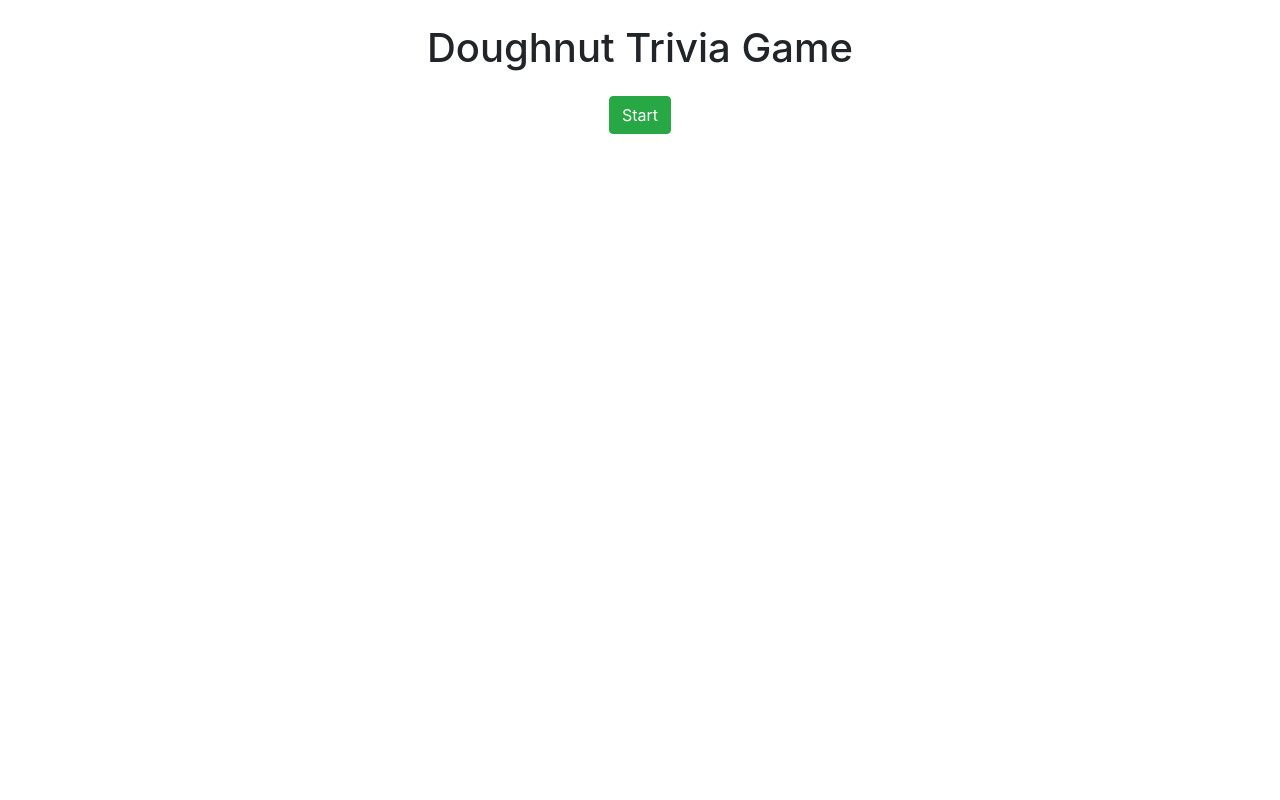
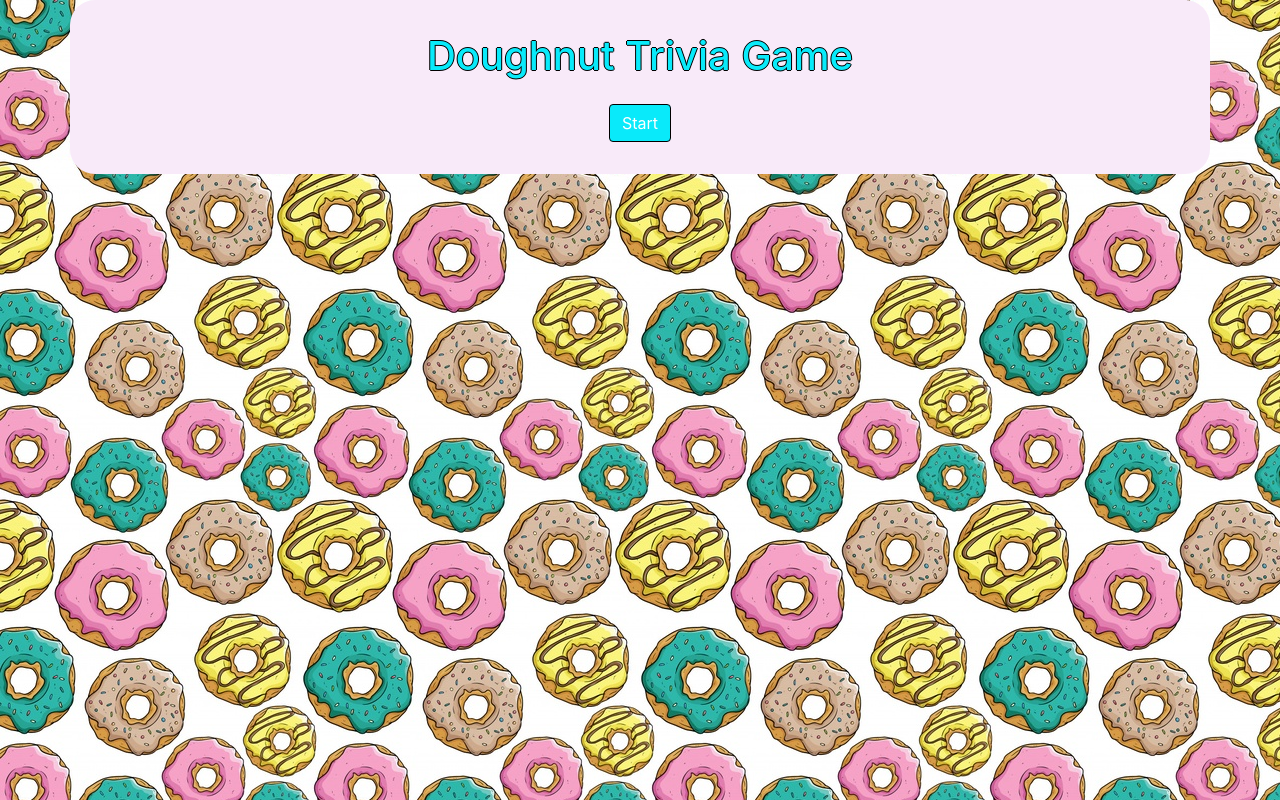
Before and after one commit to nolanklinke/TriviaGame, a plain HTML site: page index.html in a window 1280 px wide. Drawn offline with nearby package versions, Linux system fonts and the light colour scheme.

Commit message:
added css

```diff
--- a/assets/css/style.css
+++ b/assets/css/style.css
@@ -0,0 +1,17 @@
+body {
+    background-image: url("../images/donut2.jpg");
+    color: rgb(9, 234, 250);
+    text-shadow: -1px 0 black, 0 1px black, 1px 0 black, 0 -1px black;
+}
+
+.container {
+    background: rgb(248, 234, 249);
+    border-radius: 25px;
+}
+
+#startGame {
+    color: white;
+    background-color:rgb(9, 234, 250);
+    border-color: black;
+
+}
--- a/assets/javascript/app.js
+++ b/assets/javascript/app.js
@@ -5,7 +5,6 @@ var trivia = {
                 "National Donut Day was established in 1938 to celebrate the Salvation Army Workers (“Doughnut Girls”) who supplied free donuts to American troops during WWI. When is National Donut Day?",
                 "What holiday was celebrated by bobbing for doughnuts hung from a string?",
                 "Which city has the most doughnut shops per person?",
-                "Game is Over! You got "
 ],
     options: [
         ["Old-fashioned", "Cinnamon Twist", "Cruller", "Scone"],
@@ -19,7 +18,6 @@ var trivia = {
             "The 1st Friday of June",
             "Halloween",
             "Boston, MA"],
-
     countdownTimer: 15,
     correct: 0,
     wrong: 0,
@@ -35,7 +33,7 @@ $(document).ready(function() {
         $("#questionsGoHere").html("Yes, That is correct!");
         setTimeout(function() {
             nextQuestion();
-          }, 5000);
+          }, 3000);
     }
 
     function incorrect() {
@@ -45,7 +43,7 @@ $(document).ready(function() {
         $("#questionsGoHere").html("Sorry, That is incorrect!");
         setTimeout(function() {
             nextQuestion();
-          }, 5000);
+          }, 3000);
     }
 
     function timeUp() {
@@ -55,26 +53,8 @@ $(document).ready(function() {
         $("#questionsGoHere").html("Woops! You ran out of time!");
         setTimeout(function() {
             nextQuestion();
-          }, 5000);
+          }, 3000);
     }
-
-    /*function run() {
-        trivia.countdownTimer = 15;
-        clearInterval(timer);
-        timer = setInterval(decrement, 1000);
-    }*/
-
-
-    /*function decrement() {
-        $("#timer").html("Time Remaining: " + trivia.countdownTimer + " seconds.");
-        trivia.countdownTimer--;
-
-
-        if (trivia.countdownTimer < 0) {
-            timeUp();
-
-        }
-    }*/
 
     function nextQuestion() {
         trivia.questions.shift();
@@ -85,7 +65,6 @@ $(document).ready(function() {
         $("#optionsGoHere").show();
         document.getElementById("questionsGoHere").innerHTML = trivia.questions[0];
         makeOptions(trivia.options[0]);
-
     };
 
 
@@ -94,7 +73,6 @@ $(document).ready(function() {
     $("#optionsGoHere").hide();
 
     $("#startGame").on("click", function(){
-        //run();
 
         document.getElementById("questionsGoHere").innerHTML = trivia.questions[0];
         $("#questionsGoHere").show();
@@ -121,11 +99,9 @@ var makeOptions = function(arrayIndex) {
         var userPick = $(this).data("answer")
 
         if (userPick === trivia.answers[0]) {
-            //run();
             correct();
 
         } else if (userPick !== trivia.answers[0]) {
-            //run();
             incorrect();
 
         }
--- a/index.html
+++ b/index.html
@@ -6,18 +6,19 @@
     <meta http-equiv="X-UA-Compatible" content="ie=edge">
     <link rel="stylesheet" href="https://maxcdn.bootstrapcdn.com/bootstrap/4.0.0/css/bootstrap.min.css" integrity="sha384-Gn5384xqQ1aoWXA+058RXPxPg6fy4IWvTNh0E263XmFcJlSAwiGgFAW/dAiS6JXm" crossorigin="anonymous">
     <script src="https://code.jquery.com/jquery-3.3.1.js" integrity="sha256-2Kok7MbOyxpgUVvAk/HJ2jigOSYS2auK4Pfzbm7uH60=" crossorigin="anonymous"></script>
+    <link rel="stylesheet" type="text/css" href="assets/css/style.css">
     <title>Trivia Game</title>
 
 </head>
 <body>
-    <div class="container">
+    <div class="container p-2">
         <div class="text-md-center m-4">
         <h1>Doughnut Trivia Game</h1>
     </div>
     <div class="text-md-center m-4">
         <h1 id="timer"></h1>
         <h2 id="questionsGoHere"></h2>
-        <button class="btn btn-success" id="startGame">Start</button>
+        <button class="btn" id="startGame">Start</button>
     </div>
     <div class="m-4">
             <h3 id="optionsGoHere"></h3>
```
Also changed, not shown: assets/images/donut1.jpg (added), assets/images/donut2.jpg (added), assets/images/donut3.jpg (added).
